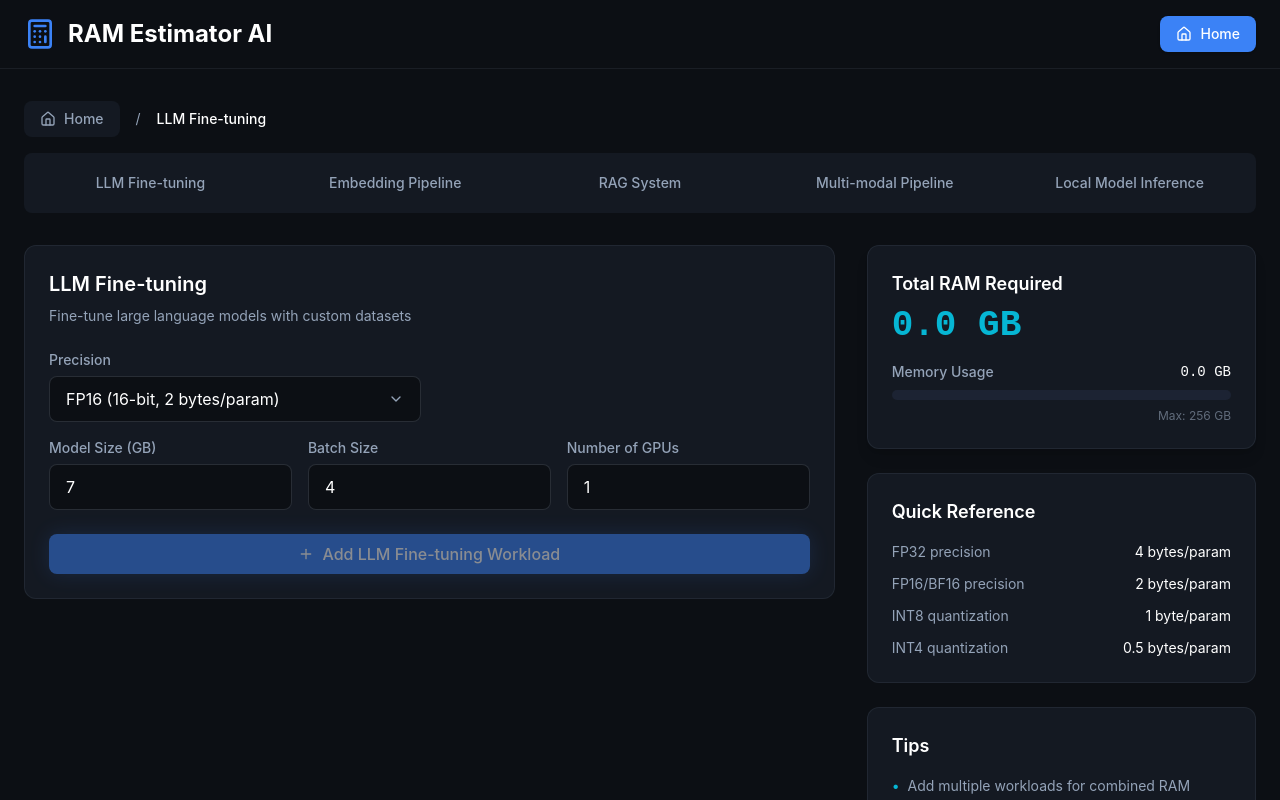
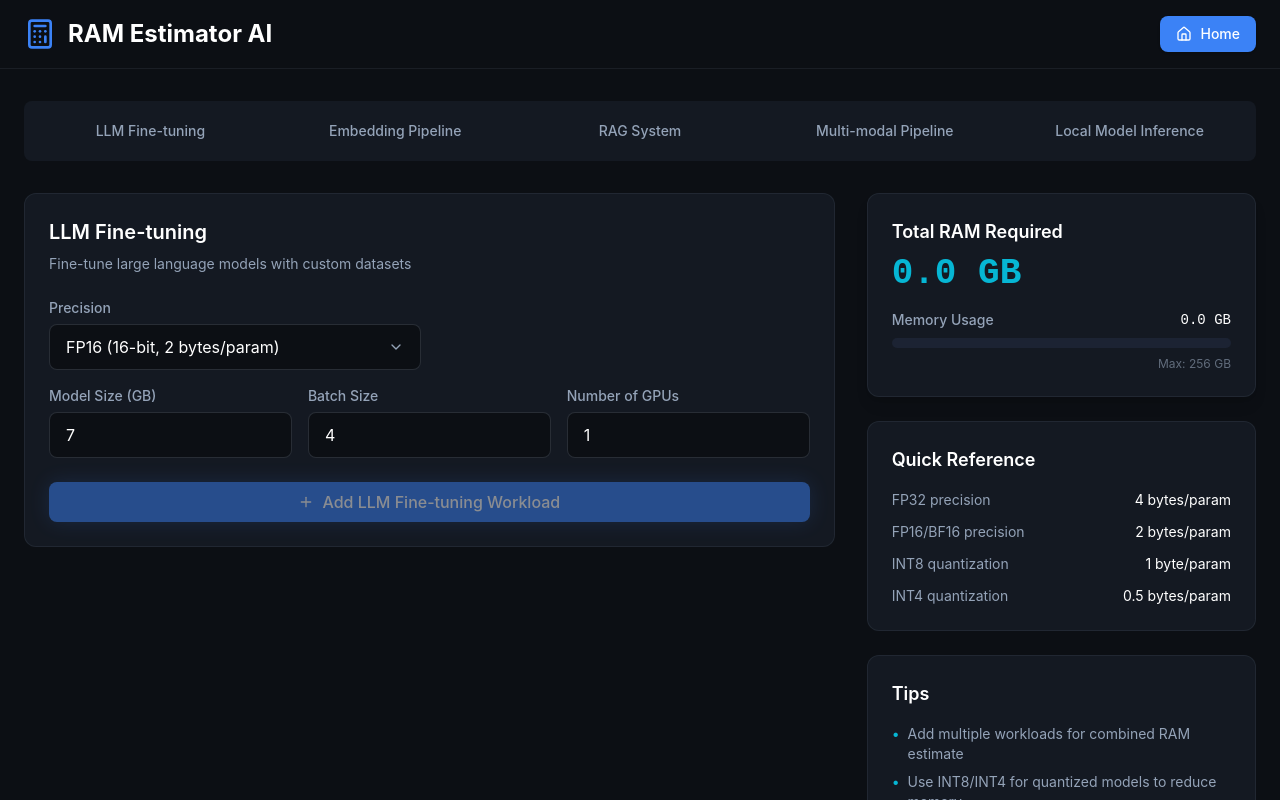
Before and after one commit to Sarup08/RAM-Estimator, a React (Vite) app: page /workload/llm_finetuning in a window 1280 px wide. Shown: the top 800 px of the page. Built offline with nearby package versions, Linux system fonts and the light colour scheme.

Commit message:
fix: Remove duplicate home button, keep only header button

```diff
--- a/src/pages/WorkloadPage.tsx
+++ b/src/pages/WorkloadPage.tsx
@@ -110,17 +110,6 @@ export const WorkloadPage: React.FC<WorkloadPageProps> = ({ workloadType, title,
       <main className="max-w-7xl mx-auto px-6 py-8">
         {/* Navigation Tabs */}
         <div className="mb-8">
-          <div className="flex items-center gap-4 mb-4">
-            <Link
-              to="/"
-              className="flex items-center gap-2 px-4 py-2 bg-surface-2 hover:bg-surface-3 text-neutral hover:text-white rounded-lg transition-all duration-200"
-            >
-              <Home className="h-4 w-4" />
-              <span className="text-sm font-medium">Home</span>
-            </Link>
-            <span className="text-neutral text-sm">/</span>
-            <span className="text-white text-sm font-medium">{title}</span>
-          </div>
           <nav className="flex flex-wrap gap-2 p-2 bg-surface-2 rounded-lg">
             {WORKLOAD_TYPE_OPTIONS.map((option) => (
               <Link
```
